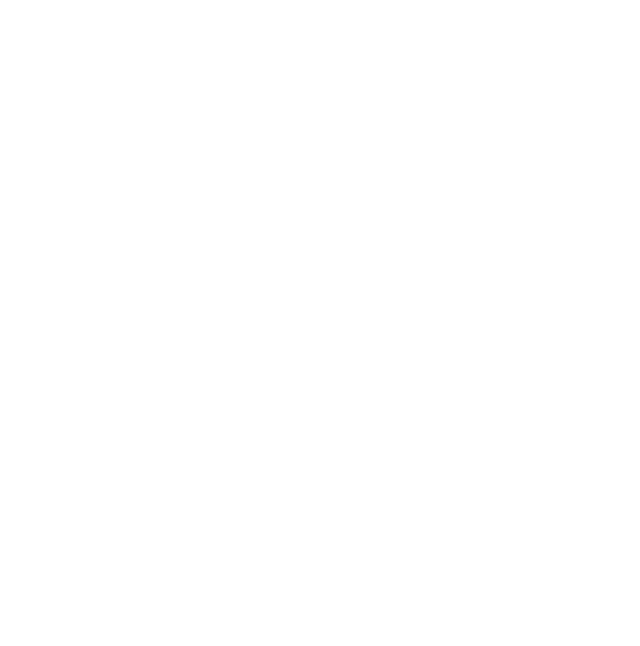
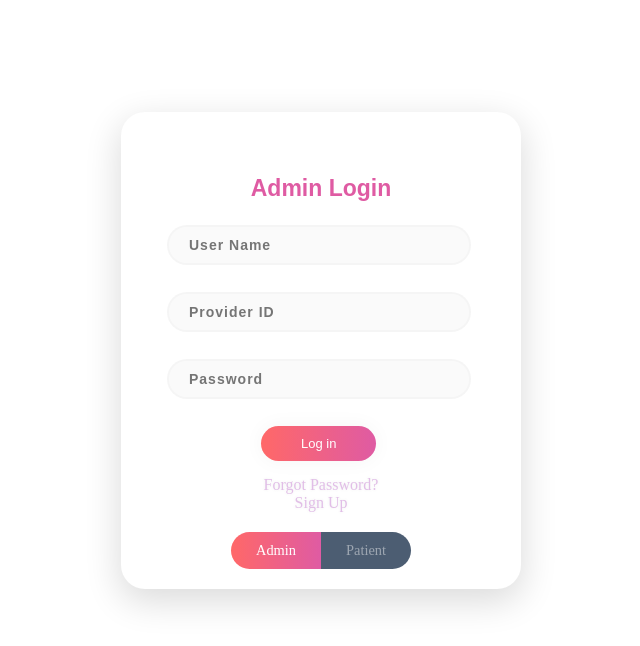
Before and after one commit to edreeseg/front-end-architect, a React (Create React App) app in the folder immun-tracker/: page /adminlogin in a window 1280 px wide. Shown: the top 646 px of the page, without its empty margins (319-959 px from the left). Built offline with nearby package versions, Linux system fonts and the light colour scheme.

Commit message:
without team style

```diff
--- a/immun-tracker/src/App.js
+++ b/immun-tracker/src/App.js
@@ -1,12 +1,25 @@
-import React from 'react';
+//React
+import React, { Component } from "react";
+import { BrowserRouter as Router, Route } from "react-router-dom";
 
 
-function App() {
-  return (
-    <div>
+//Components
+import PatientLogin from "./components/Login/PatientLogin";
+import AdminLogin from './components/Login/AdminLogin'
 
-    </div>
-  );
+
+class App extends Component {
+  render() {
+    return (
+      <Router>
+        <div>
+
+          <Route path="/patientlogin" exact component={PatientLogin} />
+          <Route path="/adminlogin" exact component={AdminLogin} />
+        </div>
+      </Router>
+    );
+  }
 }
 
-export default App;
+export default App
--- /dev/null
+++ b/immun-tracker/src/actions/actions.js
@@ -0,0 +1,21 @@
+import axios from "axios";
+export const LOGIN_START = "LOGIN_START";
+export const LOGIN_RESOLVED = "LOGIN_RESOLVED";
+
+export const login = creds => dispatch => {
+    dispatch({ type: LOGIN_START });
+
+    return axios
+      .post("http://localhost:5000/api/login", creds)
+      .then(res => {
+        localStorage.setItem("token", res.data.payload);
+        dispatch({ type: LOGIN_RESOLVED });
+      })
+      .catch(err => {
+        console.log("login err: ", err);
+        if (err.response.status === 403) {
+          localStorage.removeItem("token");
+        }
+        dispatch({ type: LOGIN_RESOLVED });
+      });
+  };
--- /dev/null
+++ b/immun-tracker/src/components/Login/AdminLogin.js
@@ -0,0 +1,89 @@
+import React from "react";
+import { connect } from "react-redux";
+import { NavLink } from 'react-router-dom'
+// import Loader from "react-loader-spinner";
+// import { login } from  '../../actions'
+
+
+
+class Login extends React.Component {
+  state = {
+    credentials: {
+      username: "",
+      password: "",
+      providerId: ""
+    }
+  };
+
+  handleChange = e => {
+    this.setState({
+      credentials: {
+        ...this.state.credentials,
+        [e.target.name]: e.target.value
+      }
+    });
+  };
+
+  handleLogin = e => {
+    e.preventDefault();
+    this.props
+      .login(this.state.credentials)
+      .then(() => this.props.history.push("/protected"));
+  };
+
+  render() {
+    return (
+      <div className="main">
+        <p className="sign">Admin Login</p>
+        <form onSubmit={this.handleLogin}>
+          <input
+            type="text"
+            name="username"
+            value={this.state.credentials.username}
+            onChange={this.handleChange}
+            className="input"
+            placeholder="User Name"
+          />
+          <input
+            type="text"
+            name="providerId"
+            value={this.state.credentials.providerId}
+            onChange={this.handleChange}
+            className="input"
+            placeholder="Provider ID"
+          />
+          <input
+            type="password"
+            name="password"
+            value={this.state.credentials.password}
+            onChange={this.handleChange}
+            className="input"
+            placeholder="Password"
+          />
+          <button className="submit">
+            Log in
+          </button>
+        </form>
+        <div className='forgot'>
+             <a className ='helpLink'  href='#'>Forgot Password?</a>
+             <a  className ='helpLink' href='#'>Sign Up</a>
+         </div>
+         <div className="PageSwitcher">
+                <NavLink to="/adminlogin" activeClassName="PageSwitcher__Item--Active" className="PageSwitcher__Item">Admin</NavLink>
+                <NavLink exact to="/patientlogin" activeClassName="PageSwitcher__Item--Active" className="PageSwitcher__Item">Patient</NavLink>
+              </div>
+      </div>
+    );
+  }
+}
+
+const mapStateToProps = state => {
+  return {
+    isLoggingIn: state.isLoggingIn
+  };
+};
+
+export default connect(
+  mapStateToProps,
+//   { login }
+)(Login);
--- /dev/null
+++ b/immun-tracker/src/components/Login/PatientLogin.js
@@ -0,0 +1,80 @@
+import React from "react";
+import { connect } from "react-redux";
+import { NavLink } from 'react-router-dom'
+// import Loader from "react-loader-spinner";
+// import { login } from  '../../actions'
+
+
+
+class Login extends React.Component {
+  state = {
+    credentials: {
+      username: "",
+      password: ""
+    }
+  };
+
+  handleChange = e => {
+    this.setState({
+      credentials: {
+        ...this.state.credentials,
+        [e.target.name]: e.target.value
+      }
+    });
+  };
+
+  handleLogin = e => {
+    e.preventDefault();
+    this.props
+      .login(this.state.credentials)
+      .then(() => this.props.history.push("/protected"));
+  };
+
+  render() {
+    return (
+      <div className="main">
+        <p className="sign">Patient Login</p>
+        <form onSubmit={this.handleLogin}>
+          <input
+            type="text"
+            name="username"
+            value={this.state.credentials.username}
+            onChange={this.handleChange}
+            className="input"
+            placeholder="User Name"
+          />
+          <input
+            type="password"
+            name="password"
+            value={this.state.credentials.password}
+            onChange={this.handleChange}
+            className="input"
+            placeholder="Password"
+          />
+          <button className="submit">
+            Log in
+          </button>
+        </form>
+        <div className='forgot'>
+             <a className ='helpLink' href='#'>Forgot Password?</a>
+             <a className ='helpLink' href='#'>Sign Up</a>
+         </div>
+         <div className="PageSwitcher">
+                <NavLink to="/adminlogin" activeClassName="PageSwitcher__Item--Active" className="PageSwitcher__Item">Admin</NavLink>
+                <NavLink exact to="/patientlogin" activeClassName="PageSwitcher__Item--Active" className="PageSwitcher__Item">Patient</NavLink>
+              </div>
+      </div>
+    );
+  }
+}
+
+const mapStateToProps = state => {
+  return {
+    isLoggingIn: state.isLoggingIn
+  };
+};
+
+export default connect(
+  mapStateToProps,
+//   { login }
+)(Login);
--- /dev/null
+++ b/immun-tracker/src/index.css
@@ -0,0 +1,111 @@
+.main {
+    background-color: #FFFFFF;
+    width: 400px;
+    height: auto;
+    margin: 7em auto;
+    border-radius: 1.5em;
+    box-shadow: 0px 11px 35px 2px rgba(0, 0, 0, 0.14);
+    display: flex;
+    flex-direction: column;
+    align-items: center;
+  }
+
+
+.sign {
+    padding-top: 40px;
+    color: #DF5BA3;
+    font-family: 'Ubuntu', sans-serif;
+    font-weight: bold;
+    font-size: 23px;
+  }
+
+
+  .input {
+    width: 76%;
+  color: rgb(38, 50, 56);
+  font-weight: 700;
+  font-size: 14px;
+  letter-spacing: 1px;
+  background: rgba(136, 126, 126, 0.04);
+  padding: 10px 20px;
+  border: none;
+  border-radius: 20px;
+  outline: none;
+  box-sizing: border-box;
+  border: 2px solid rgba(0, 0, 0, 0.02);
+  margin-bottom: 50px;
+  margin-left: 46px;
+  text-align: left;
+  margin-bottom: 27px;
+  font-family: 'Ubuntu', sans-serif;
+  }
+
+  .input:focus{
+    border: 2px solid rgba(0, 0, 0, 0.18);
+    background: white;
+  }
+
+  .submit {
+    cursor: pointer;
+      border-radius: 5em;
+      color: #fff;
+      background: linear-gradient(to right, #FF6868, #DF5BA3);
+      border: 0;
+      padding-left: 40px;
+      padding-right: 40px;
+      padding-bottom: 10px;
+      padding-top: 10px;
+      font-family: 'Ubuntu', sans-serif;
+      margin-left: 35%;
+      font-size: 13px;
+      box-shadow: 0 0 20px 1px rgba(0, 0, 0, 0.04);
+  }
+
+
+  .forgot {
+    text-shadow: 0px 0px 3px rgba(117, 117, 117, 0.12);
+    color: #E1BEE7;
+    padding-top: 15px;
+    display: flex;
+    flex-direction: column;
+    text-align: center;
+  }
+
+
+  .helpLink {
+    text-shadow: 0px 0px 3px rgba(117, 117, 117, 0.12);
+    color: #E1BEE7;
+    text-decoration: none
+  }
+
+  .helpLink:hover{
+      color: #bf2fd8;
+  }
+
+
+  .PageSwitcher__Item {
+  background-color: #4C5D72;
+  color: #9DA6B1;
+  padding: 10px 25px;
+  cursor: pointer;
+  font-size: .9em;
+  border: none;
+  outline: none;
+  display: inline-block;
+  text-decoration: none;
+  margin: 20px 0;
+}
+
+.PageSwitcher__Item--Active {
+  background: linear-gradient(to right, #FF6868, #DF5BA3);
+  color: white;
+}
+
+.PageSwitcher__Item:first-child {
+  border-top-left-radius: 25px;
+  border-bottom-left-radius: 25px;
+}
+.PageSwitcher__Item:last-child {
+  border-top-right-radius: 25px;
+  border-bottom-right-radius: 25px;
+}
--- a/immun-tracker/src/index.js
+++ b/immun-tracker/src/index.js
@@ -1,7 +1,32 @@
-import React from 'react';
-import ReactDOM from 'react-dom';
+//React
+import React from "react";
+import ReactDOM from "react-dom";
 
-import App from './App';
+//Redux
+import { createStore, applyMiddleware } from "redux";
+import { Provider } from "react-redux";
+import thunk from "redux-thunk";
+import reducer from './reducers'
 
+//CSS Reset
+import "./index.css";
 
-ReactDOM.render(<App />, document.getElementById('root'));
+//Components
+import App from "./App";
+
+//dummy starter reducer
+// function reducer () {
+//     state: {}
+// }
+
+//Redux Dev Tools
+const composeEnhancers = window.__REDUX_DEVTOOLS_EXTENSION_COMPOSE__ ;
+
+const store = createStore(reducer,  composeEnhancers(applyMiddleware(thunk)));
+
+ReactDOM.render(
+  <Provider store = { store }>
+    <App />
+  </Provider>,
+  document.getElementById("root")
+);
--- /dev/null
+++ b/immun-tracker/src/reducers/index.js
@@ -0,0 +1,38 @@
+// import {
+//     LOGIN_START,
+//     LOGIN_RESOLVED,
+//     FETCH_DATA_START,
+//     FETCH_DATA_SUCCESS,
+//     FETCH_DATA_FAILURE
+
+//   } from "../actions";
+
+
+const initialState = {
+  friends: [],
+  isloggingIn: false,
+  error: '',
+  fetchingData: false,
+};
+
+const friendsReducer = (state = initialState, action) => {
+  switch (action.type) {
+//     case LOGIN_START: {
+//         return {
+//           ...state,
+//           isLoggingIn: true
+//         };
+//       }
+//       case LOGIN_RESOLVED: {
+//         return {
+//           ...state,
+//           isLoggingIn: false
+//         };
+//       }
+
+    default:
+      return state;
+  }
+};
+
+export default friendsReducer;
```
Also changed, not shown: immun-tracker/package.json (+7 -1 lines), 1 other file (tests, documents, lock files or other folders).
